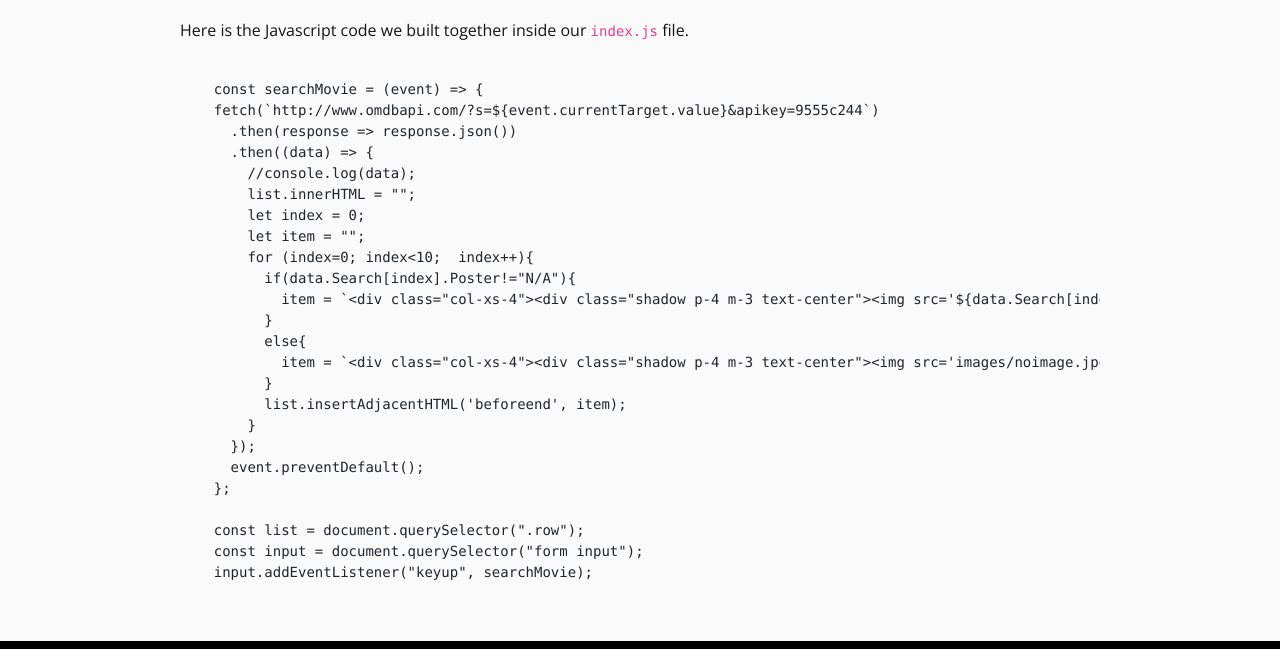
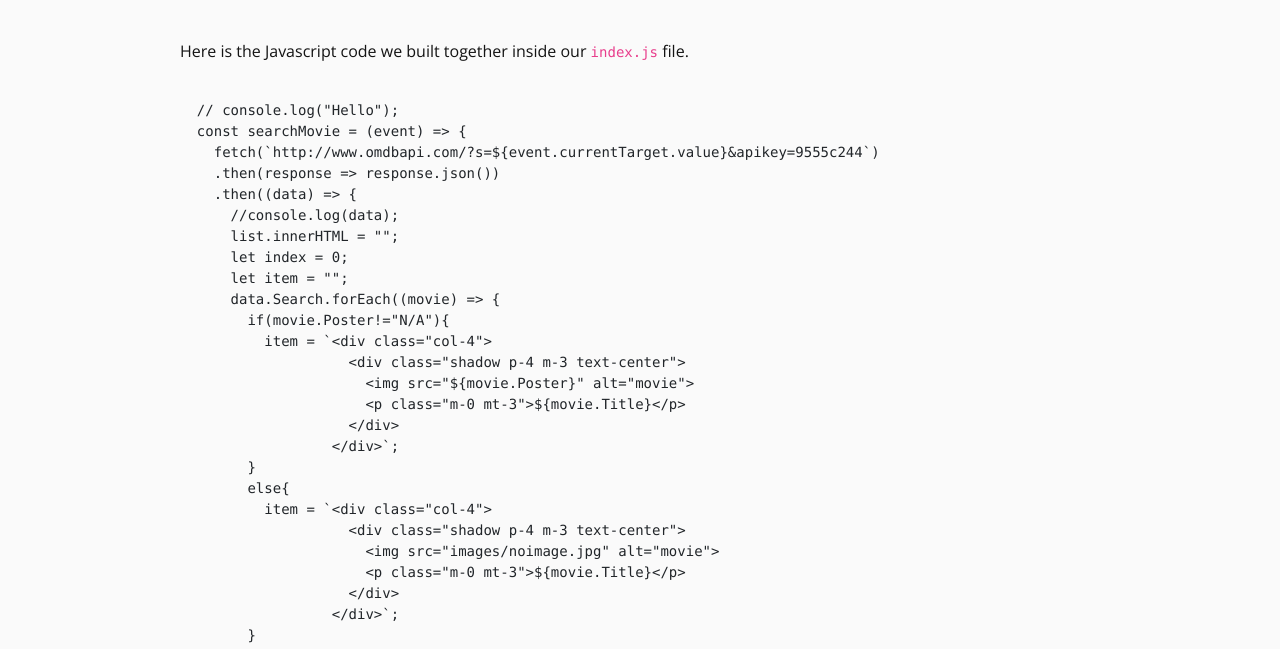
Before and after one commit to YannKlein/javascript-workshop, a plain HTML site: page index.html in a window 1280 px wide. Shown: the part 3144-3793 px from the top of the page. Drawn offline with nearby package versions, Linux system fonts and the light colour scheme; a script that the page names is missing; a small style sheet from the web is missing.

Commit message:
sample code update

```diff
--- a/index.html
+++ b/index.html
@@ -78,12 +78,12 @@
       &lt;link rel="stylesheet" href="https://stackpath.bootstrapcdn.com/bootstrap/4.1.3/css/bootstrap.min.css" integrity="sha384-MCw98/SFnGE8fJT3GXwEOngsV7Zt27NXFoaoApmYm81iuXoPkFOJwJ8ERdknLPMO" crossorigin="anonymous"&gt;
       &lt;style&gt;
         img {height: 300px;}
-          p {font-size: 15px;}
+        p {font-size: 12px;}
       &lt;/style&gt;
     &lt;/head&gt;
-      &lt;body style="margin: 0px;"&gt;
+    &lt;body class="m-0"&gt;
       &lt;div class="m-3 d-flex justify-content-center"&gt;
-          &lt;form style="width: 25rem;"&gt;
+        &lt;form class="w-25"&gt;
           &lt;div class="form-group"&gt;
             &lt;label for="text" &gt;Your movie:&lt;/label&gt;
             &lt;input type="text" class="form-control" id="my-movie"&gt;
@@ -91,8 +91,8 @@
         &lt;/form&gt;
       &lt;/div&gt;
       &lt;div class="container"&gt;
-          &lt;div class="row" style="justify-content: center"&gt;
-            &lt;div class="col-xs-4"&gt;
+        &lt;div class="row justify-content-center"&gt;
+            &lt;div class="col-4"&gt;
               &lt;div class="shadow p-4 m-3 text-center"&gt;
                 &lt;img src="images/apicture.jpg" alt="movie"&gt;
                 &lt;p class="m-0 mt-3"&gt;Movie list coming soon!&lt;/p&gt;
@@ -103,11 +103,11 @@
       &lt;script src="index.js"&gt;&lt;/script&gt;
     &lt;/body&gt;
   &lt;/html&gt;
+  &lt;!-- end of file --&gt;
           </code></pre>
         </div>
       </div>
     </div>
-
     <div class="row justify-content-center">
       <div class="col-xs-12 col-sm-10">
         <div class="title">
@@ -120,29 +120,40 @@
           </p>
           <pre>
             <code class="javascript" style="white-space: pre;">
-    const searchMovie = (event) =&gt; {
+  // console.log("Hello");
+  const searchMovie = (event) => {
     fetch(`http://www.omdbapi.com/?s=${event.currentTarget.value}&apikey=9555c244`)
-      .then(response =&gt; response.json())
-      .then((data) =&gt; {
+    .then(response => response.json())
+    .then((data) => {
       //console.log(data);
       list.innerHTML = "";
       let index = 0;
       let item = "";
-        for (index=0; index&lt;10;  index++){
-          if(data.Search[index].Poster!="N/A"){
-            item = `&lt;div class="col-xs-4"&gt;&lt;div class="shadow p-4 m-3 text-center"&gt;&lt;img src='${data.Search[index].Poster}' alt='movie'&gt;&lt;p class="m-0 mt-3 text-center"&gt;${data.Search[index].Title}&lt;/p&gt;&lt;/div&gt;&lt;/div&gt;`;
+      data.Search.forEach((movie) => {
+        if(movie.Poster!="N/A"){
+          item = `&lt;div class="col-4"&gt;
+                    &lt;div class="shadow p-4 m-3 text-center"&gt;
+                      &lt;img src="${movie.Poster}" alt="movie"&gt;
+                      &lt;p class="m-0 mt-3"&gt;${movie.Title}&lt;/p&gt;
+                    &lt;/div&gt;
+                  &lt;/div&gt;`;
         }
         else{
-            item = `&lt;div class="col-xs-4"&gt;&lt;div class="shadow p-4 m-3 text-center"&gt;&lt;img src='images/noimage.jpg' alt='movie'&gt;&lt;p class="m-0 mt-3 text-center"&gt;${data.Search[index].Title}&lt;/p&gt;&lt;/div&gt;&lt;/div&gt;`;
+          item = `&lt;div class="col-4"&gt;
+                    &lt;div class="shadow p-4 m-3 text-center"&gt;
+                      &lt;img src="images/noimage.jpg" alt="movie"&gt;
+                      &lt;p class="m-0 mt-3"&gt;${movie.Title}&lt;/p&gt;
+                    &lt;/div&gt;
+                  &lt;/div&gt;`;
         }
         list.insertAdjacentHTML('beforeend', item);
-        }
       });
-      event.preventDefault();
+    });
   };
 
   const list = document.querySelector(".row");
   const input = document.querySelector("form input");
+
   input.addEventListener("keyup", searchMovie);
             </code>
           </pre>
```
Lines whose indentation alone changed are shown as unchanged.
